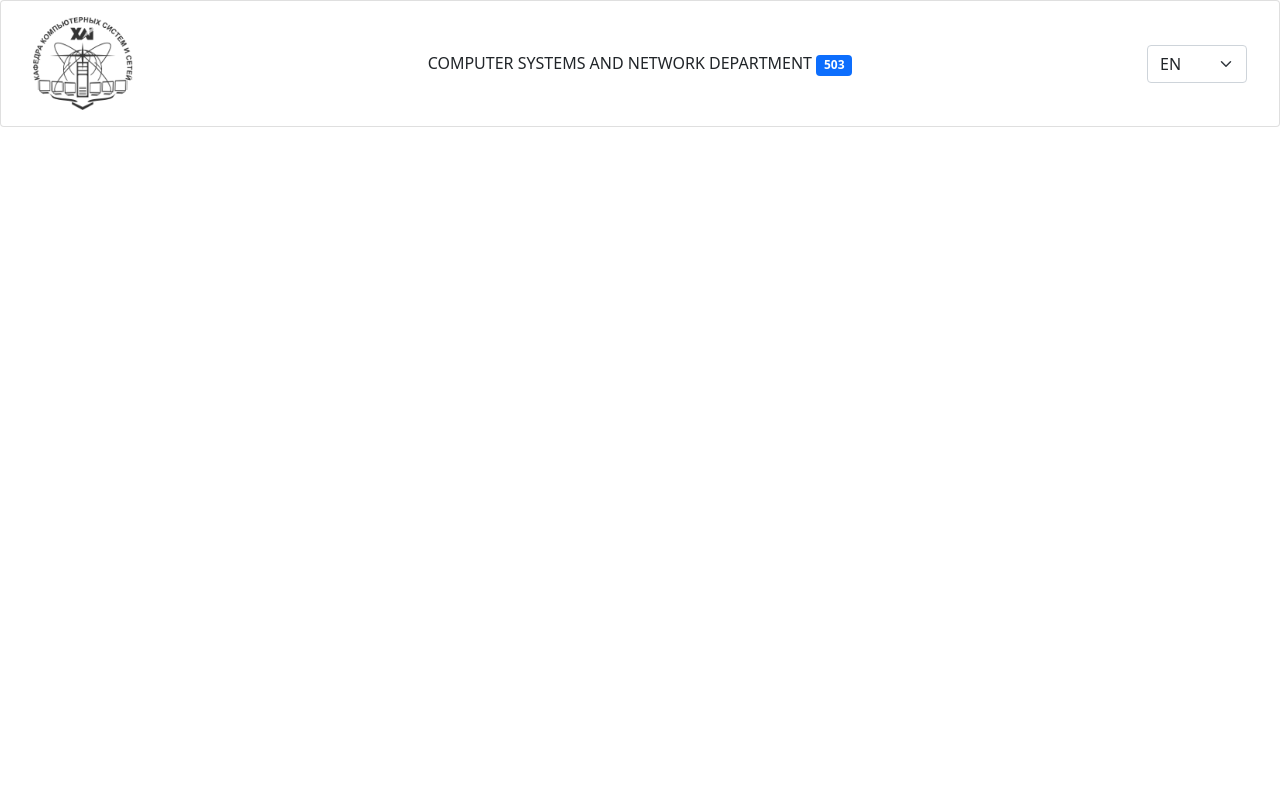
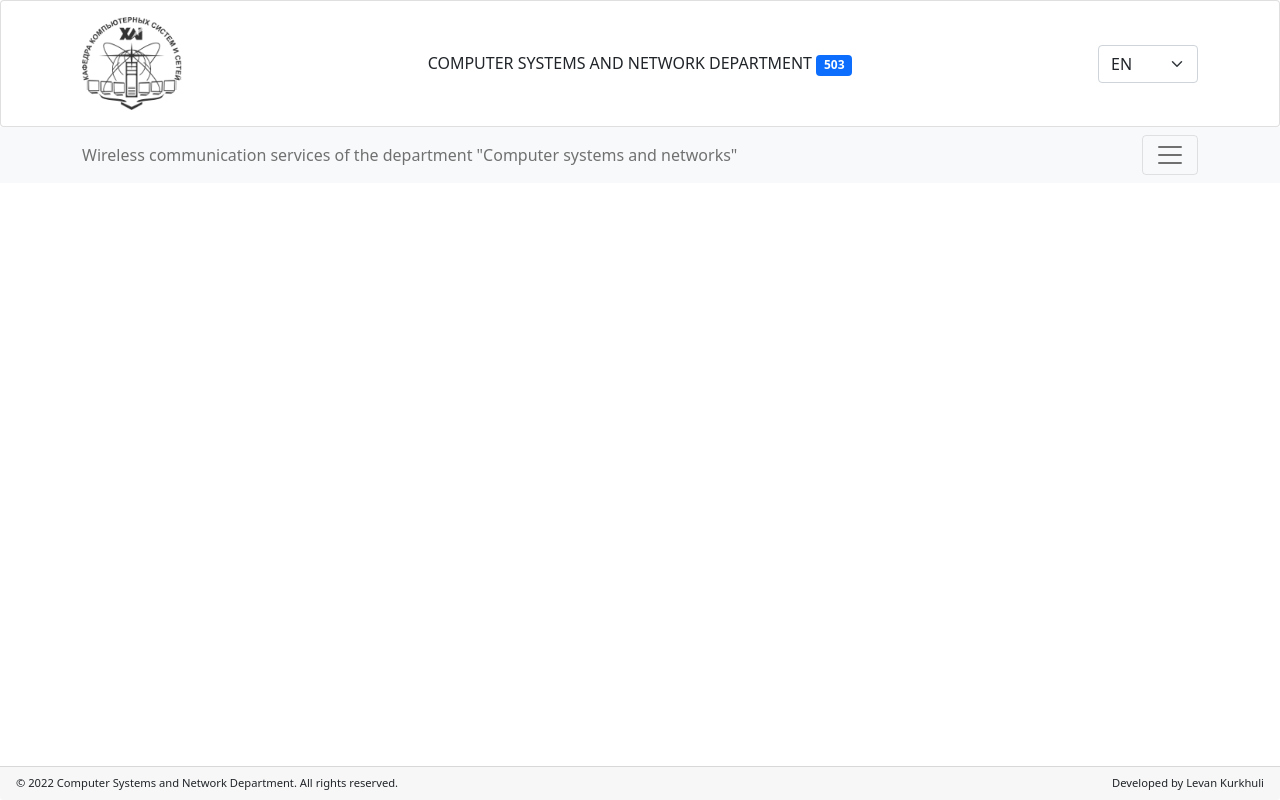
Before and after one commit to Levan2511/wifi-khai-modernization, a React (Create React App) app in the folder wifi-modernization/: page /en in a window 1280 px wide. Built offline with nearby package versions, Linux system fonts and the light colour scheme.

Commit message:
Footer and menu added

```diff
--- a/wifi-modernization/src/App.js
+++ b/wifi-modernization/src/App.js
@@ -1,36 +1,14 @@
 import './App.scss';
-import Header from './layouts/header/Header';
-import { Route, Routes, useParams } from 'react-router-dom';
-import { Card } from 'react-bootstrap';
-import { LanguageService } from './services/LanguageService';
-import Sidebar from './layouts/sidebar/Sidebar';
+import { Route, Routes } from 'react-router-dom';
 import Layout from './layouts/Layout';
 
 
 function App() {
-	const { lang } = useParams();
-	const langService = new LanguageService(lang);
-
   return (
     <div className="App">
 			<Routes>
 				<Route path="/:lang" element={<Layout/>}></Route>
 			</Routes>
-      {/* <Header lang={lang}></Header>
-			<div className='container'>
-				<div className='row'>
-					<Card text='muted' className='info-block'>{
-						langService.getLocalizedText({
-							'en': 'Wireless communication services of the department "Computer systems and networks"',
-							'ua': 'Послуги бездротового зв`язку кафедри "Комп`ютерні системи та мережі"',
-							'ru': 'Услуги беспроводной связи кафедры "Компьютерные системы и сети"'
-						})
-					}</Card>
-
-					<div className="col-2"><Sidebar lang={lang}/></div>
-
-				</div>
-			</div> */}
     </div>
   );
 }
--- /dev/null
+++ b/wifi-modernization/src/components/info-block/InfoBlock.js
@@ -0,0 +1,22 @@
+// import { Dropdown } from "bootstrap";
+import { Card, DropdownButton, Dropdown } from "react-bootstrap";
+import { LanguageService } from "../../services/LanguageService";
+
+
+function InfoBlock(props) {
+	const { lang } = props;
+	const langService = new LanguageService(lang);
+
+	return (
+		<Card text='muted' className='info-block'>{
+			langService.getLocalizedText({
+				'en': 'Wireless communication services of the department "Computer systems and networks"',
+				'ua': 'Послуги бездротового зв`язку кафедри "Комп`ютерні системи та мережі"',
+				'ru': 'Услуги беспроводной связи кафедры "Компьютерные системы и сети"'
+			})
+		}
+		</Card>
+	)
+}
+
+export default InfoBlock;
--- a/wifi-modernization/src/index.js
+++ b/wifi-modernization/src/index.js
@@ -4,11 +4,7 @@ import './index.scss';
 import 'bootstrap/dist/css/bootstrap.css';
 import App from './App';
 import reportWebVitals from './reportWebVitals';
-import {
-  BrowserRouter,
-  Routes,
-  Route,
-} from "react-router-dom";
+import { BrowserRouter } from "react-router-dom";
 
 const root = ReactDOM.createRoot(document.getElementById('root'));
 root.render(
--- a/wifi-modernization/src/layouts/Layout.js
+++ b/wifi-modernization/src/layouts/Layout.js
@@ -1,10 +1,21 @@
+import { Container } from "react-bootstrap";
+import { useParams } from "react-router-dom";
+import InfoBlock from "../components/info-block/InfoBlock";
+import Footer from "./footer/Footer";
 import Header from "./header/Header";
+import Menu from "./menu/Menu";
 
 
 function Layout() {
-	console.log('layout')
+	const { lang } = useParams();
+
 	return (
-		<Header/>
+		<div className="layout">
+			<Header lang={lang}/>
+			{/* <InfoBlock lang={lang}/> */}
+			<Menu lang={lang}/>
+			<Footer lang={lang}/>
+		</div>
 	)
 }
 
--- /dev/null
+++ b/wifi-modernization/src/layouts/footer/Footer.js
@@ -0,0 +1,27 @@
+import { Card } from "react-bootstrap";
+import { LanguageService } from "../../services/LanguageService";
+
+import './Footer.scss';
+
+function Footer(props) {
+	const { lang } = props;
+	const langService = new LanguageService(lang);
+	const year = new Date().getFullYear();
+
+	return (
+		<Card.Footer className="d-flex justify-content-between align-items-center">
+			<div>&copy; {year + ' ' + langService.getLocalizedText({
+			'en': 'Computer Systems and Network Department. All rights reserved.',
+			'ua': 'Кафедра комп`ютерних систем і мереж. Всі права захищені.',
+			'ru': 'Кафедра компьютерных систем и сетей. Все права защищены.'
+		})}</div>
+		<div>{langService.getLocalizedText({
+			'en': 'Developed by Levan Kurkhuli',
+			'ua': 'Розробник Леван Курхулі',
+			'ru': 'Разработчик Леван Курхули'
+		})}</div>
+		</Card.Footer>
+	)
+}
+
+export default Footer;
--- /dev/null
+++ b/wifi-modernization/src/layouts/footer/Footer.scss
@@ -0,0 +1,7 @@
+.card-footer {
+	position: absolute;
+	bottom: 0px;
+	width: 100%;
+	text-align: center;
+	font-size: .7rem;
+}
--- a/wifi-modernization/src/layouts/header/Header.js
+++ b/wifi-modernization/src/layouts/header/Header.js
@@ -1,4 +1,4 @@
-import { Badge, Card, Form } from 'react-bootstrap';
+import { Badge, Card, Container, Form } from 'react-bootstrap';
 import { useNavigate } from 'react-router-dom';
 import khaiLogo from '../../assets/khai-logo.png';
 import { LanguageService } from '../../services/LanguageService';
@@ -17,7 +17,7 @@ function Header(props) {
 
   return (
     <Card>
-      <div className='d-flex justify-content-between align-items-center header'>
+      <Container className='d-flex justify-content-between align-items-center header'>
         <div className="header__image">
           <img src={khaiLogo} alt="khai-logo"/>
         </div>
@@ -35,7 +35,9 @@ function Header(props) {
           <option value="ua">UA</option>
           <option value="ru">RU</option>
         </Form.Select>
-      </div>
+      </Container>
+      {/* <div className='d-flex justify-content-between align-items-center header'>
+      </div> */}
     </Card>
   );
 }
--- a/wifi-modernization/src/layouts/header/Header.scss
+++ b/wifi-modernization/src/layouts/header/Header.scss
@@ -1,5 +1,6 @@
 .header {
-	padding: 1rem 2rem;
+	padding-top: 1rem;
+	padding-bottom: 1rem;
 	&__image {
 		width: 100px;
 		& img {
--- /dev/null
+++ b/wifi-modernization/src/layouts/menu/Menu.js
@@ -0,0 +1,69 @@
+import { Offcanvas } from "bootstrap";
+import React from "react";
+import { Container, Nav, Navbar, NavDropdown, OffcanvasBody, OffcanvasHeader, OffcanvasTitle, Row } from "react-bootstrap";
+import { Link } from "react-router-dom";
+import { LanguageService } from "../../services/LanguageService";
+
+import './Menu.scss'
+
+
+function Menu(props) {
+  const { lang } = props;
+	const langService = new LanguageService(lang);
+	const menuItems = [
+		{ label: 'Windows 8', link: `/${lang}/win8` },
+		{ label: 'Windows Vista/7', link: `/${lang}/win7` },
+		{ label: 'Windows XP', link: `/${lang}/win_xp` },
+		{ label: 'Linux', link: `/${lang}/linux` },
+		{ label: 'Mac OS X', link: `/${lang}/mac_os` },
+		{ label: 'Amazon Kindle', link: `/${lang}/amaz_kindle` },
+		{ label: 'Android', link: `/${lang}/android` },
+		{ label: 'Blackberry', link: `/${lang}/blackberry` },
+		{ label: 'iPhone', link: `/${lang}/iphone` },
+		{ label: 'Symbian OS', link: `/${lang}/symbian_os` },
+		{ label: 'Windows Mobile', link: `/${lang}/win_mobile` },
+		{ label: 'Windows Phone', link: `/${lang}/win_phone` },
+	]
+
+	return (
+		<>
+			<Navbar key="menu" bg="light" expand={false} className="mb-3">
+				<Container>
+					<Navbar.Text href="#">{
+								langService.getLocalizedText({
+									'en': 'Wireless communication services of the department "Computer systems and networks"',
+									'ua': 'Послуги бездротового зв`язку кафедри "Комп`ютерні системи та мережі"',
+									'ru': 'Услуги беспроводной связи кафедры "Компьютерные системы и сети"'
+								})
+							}</Navbar.Text>
+							<Navbar.Toggle aria-controls={`offcanvasNavbar-expand-menu`}/>
+							<Navbar.Offcanvas
+								id={`offcanvasNavbar-expand-menu`}
+								aria-labelledby={`offcanvasNavbarLabel-expand-menu`}
+								placement="end"
+							>
+								<OffcanvasHeader closeButton title="Menu">
+									<OffcanvasTitle id={`offcanvasNavbarLabel-expand-menu}`}>{
+										langService.getLocalizedText({
+											'en': 'Device setup',
+											'ua': 'Налаштування пристроїв',
+											'ru': 'Настройка устройств'
+										})}
+									</OffcanvasTitle>
+								</OffcanvasHeader>
+								<OffcanvasBody>
+									<Nav className="justify-content-end flex-grow-1 pe-3">{
+										menuItems.map(item => <React.Fragment key={item.label}>
+											<Link className="menu__link" to={item.link}>{item.label}</Link>
+											<NavDropdown.Divider />
+										</React.Fragment>)
+									}</Nav>
+								</OffcanvasBody>
+							</Navbar.Offcanvas>
+				</Container>
+			</Navbar>
+		</>
+	);
+}
+
+export default Menu;
--- /dev/null
+++ b/wifi-modernization/src/layouts/menu/Menu.scss
@@ -0,0 +1,5 @@
+.menu {
+	&__link {
+		text-decoration: none;
+	}
+}
--- a/wifi-modernization/src/layouts/sidebar/Sidebar.js
+++ /dev/null
@@ -1,33 +0,0 @@
-import { Nav } from "react-bootstrap";
-import { Link, useNavigate } from "react-router-dom";
-
-
-function Sidebar(props) {
-  const { lang } = props;
-  const navigate = useNavigate();
-
-  const onLinkClick = (event) => {
-    // navigate(event, { replace: true });
-		console.log(event);
-  };
-
-	return (
-		<Link to={`/${lang}/win8`}>Windows 8</Link>
-		// <Nav defaultActiveKey="/home" className="flex-column">
-		// 	<Nav.Item eventkey="home" onClick={onLinkClick}>Home</Nav.Item>
-		// 	<Nav.Item eventkey="home">
-		// 		<Link to={location => ({ ...location, pathname: "/win8" })}>Windows 8</Link>
-		// 	</Nav.Item>
-		// 	<Nav.Item eventkey="home">
-		// 		<Link to={`/${lang}/Windows 7`}>Windows 7</Link>
-		// 	</Nav.Item>
-		// 	{/* <Nav.Link href='Windows 8' eventKey="link-1">Link</Nav.Link>
-		// 	<Nav.Link eventKey="link-2">Link</Nav.Link>
-		// 	<Nav.Link eventKey="disabled" disabled>
-		// 		Disabled
-		// 	</Nav.Link> */}
-		// </Nav>
-	);
-}
-
-export default Sidebar;
```
